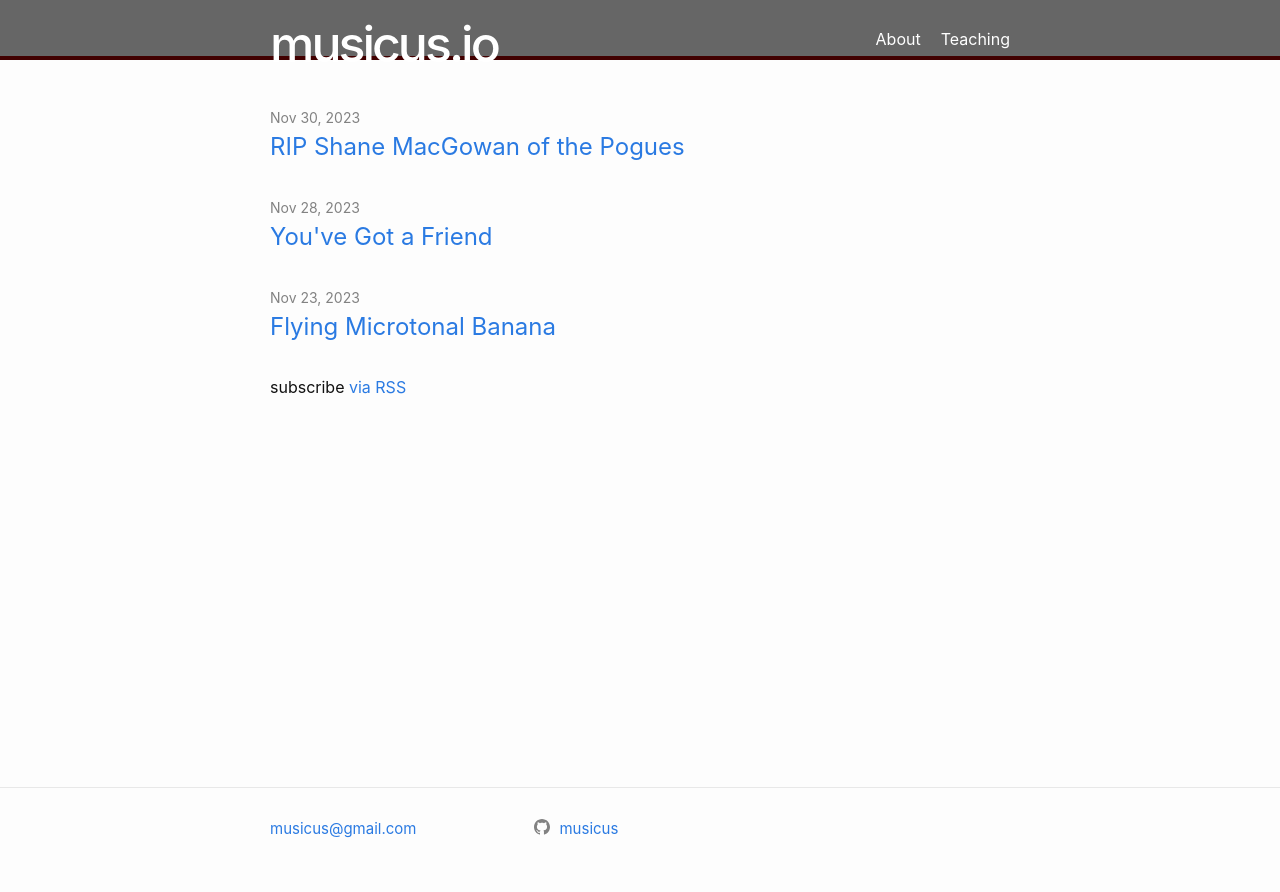
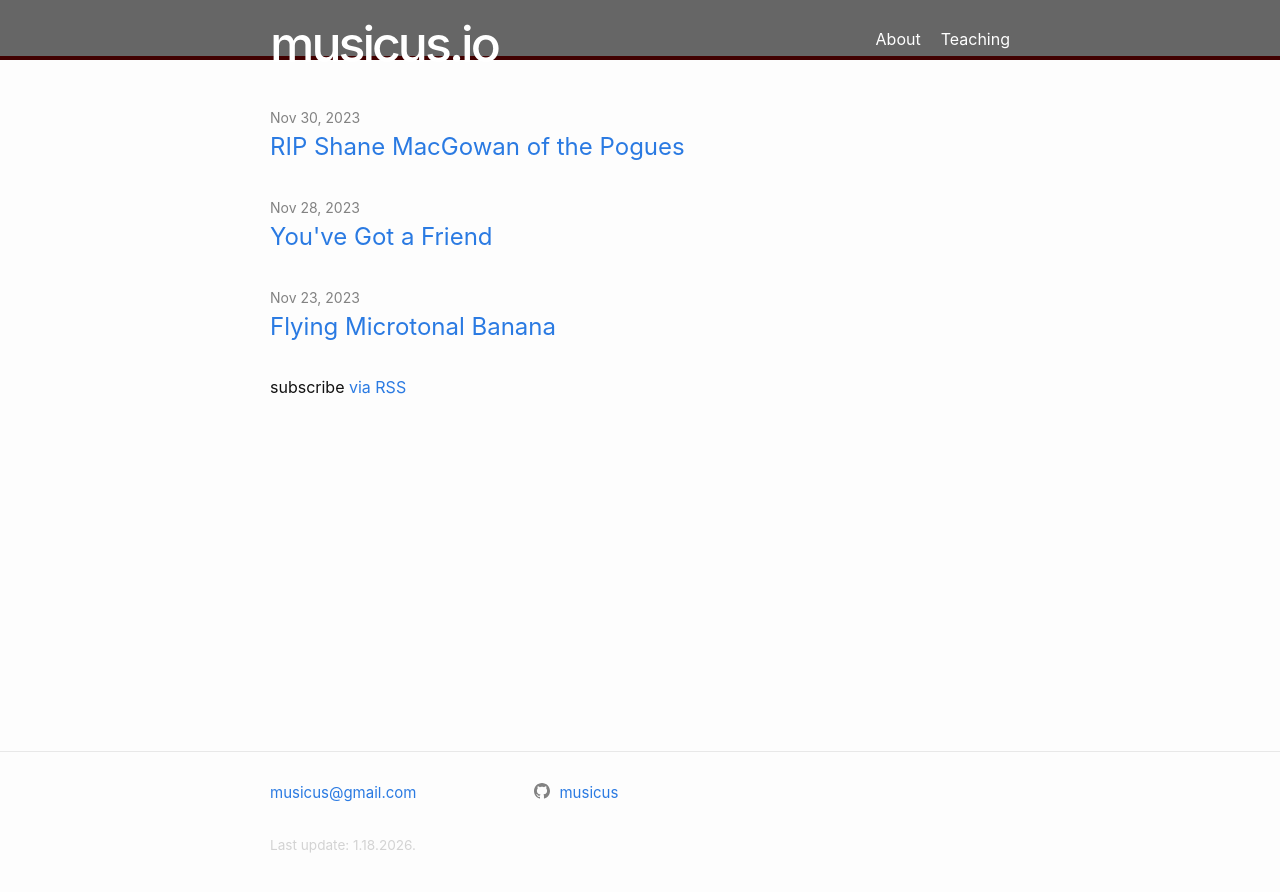
Before and after one commit to musicus/musicus.github.io, a Jekyll site: the page built from index.markdown, in a window 1280 px wide. Shown: the top 892 px of the page. Built offline with Jekyll 4.4.1, drawn with Linux system fonts in a browser that asks for light colours.

Commit message:
Updates.

```diff
--- a/_config.yml
+++ b/_config.yml
@@ -61,4 +61,4 @@ plugins:
 #   - vendor/cache/
 #   - vendor/gems/
 #   - vendor/ruby/
-# last_updated: 11.26.2023
+last_updated: 1.18.2026
--- a/_includes/footer.html
+++ b/_includes/footer.html
@@ -29,13 +29,14 @@
         {%- include social.html -%}
       </div>
 
-      <div class="footer-col footer-col-3">
-        {%- if site.last_updated -%}
-        <p>Last updated:&nbsp;{{-  site.last_updated | escape -}}</p>
+      <div class="footer-col footer-col-3"></div>
+
+    </div>
+      <div class="updated" style="font-size:.85em;color:lightgray">
+         {%- if site.last_updated -%}
+        <p>Last update:&nbsp;{{-  site.last_updated | escape -}}.</p>
         {%- endif -%}
       </div>
-    </div>
-
   </div>
 
 </footer>
```
